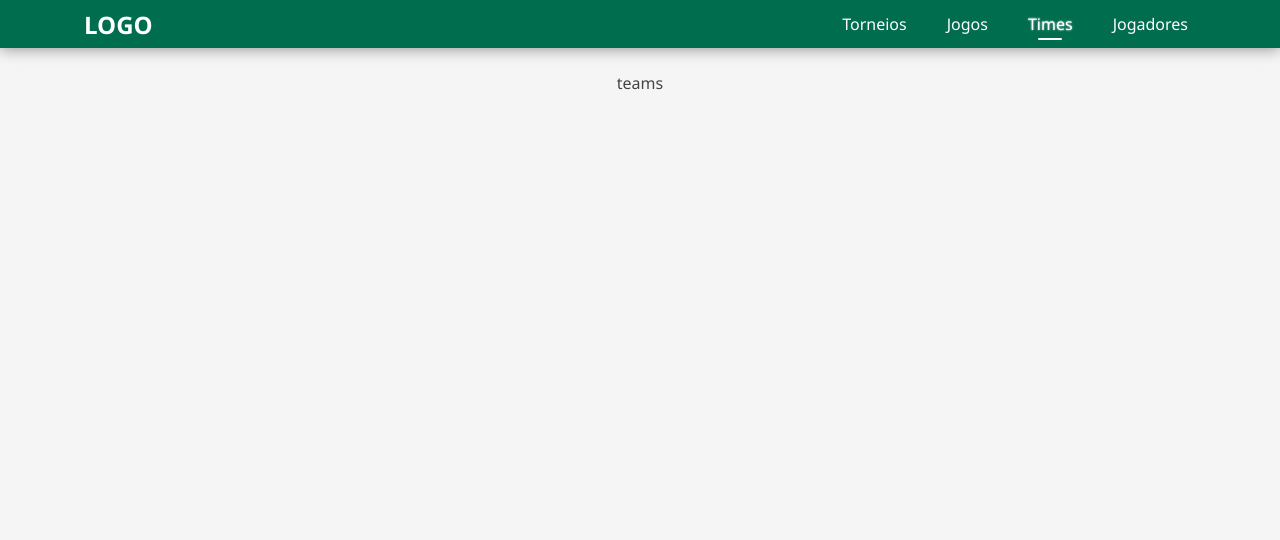
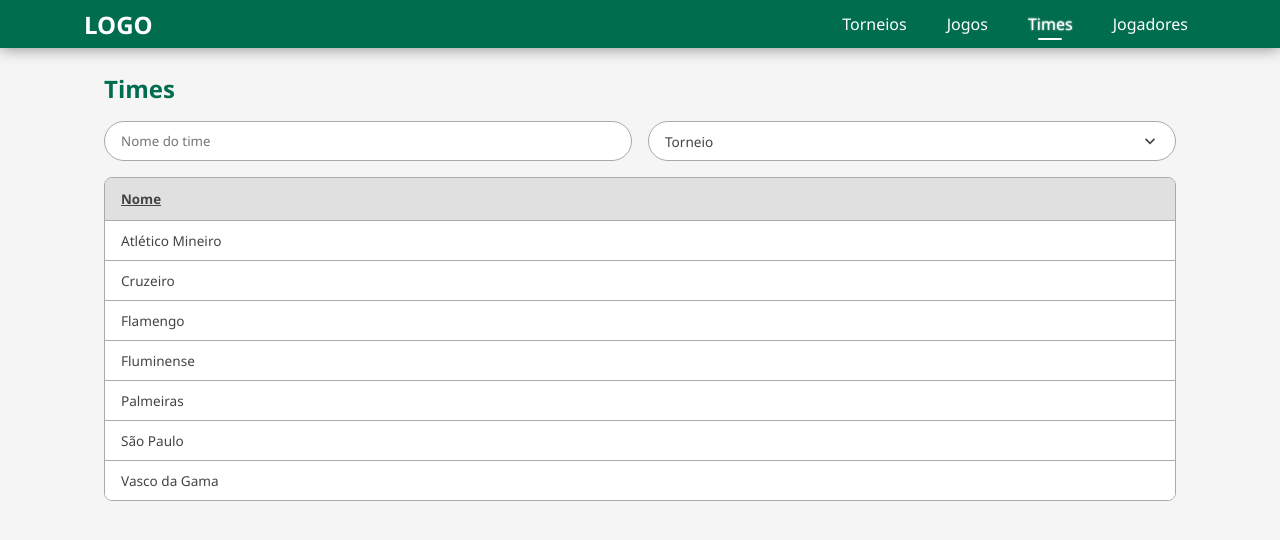
Before and after one commit to gabriel-dp/Brascode, a React (Vite) app: page /times in a window 1280 px wide. Shown: the top 540 px of the page. Built offline with nearby package versions, Linux system fonts and the light colour scheme.

Commit message:
:sparkles: Add Teams page and some adjusts

```diff
--- a/src/components/DataTable/index.tsx
+++ b/src/components/DataTable/index.tsx
@@ -66,23 +66,27 @@
 	// Controls the interval that will be displayed in the actual page
 	const [page, PageComponent] = PageNavigator({ length: body.length, max_per_page: props.perpage, interval: 1 });
 	useEffect(() => {
-		console.log(body.slice(props.perpage * (page - 1), Math.min(body.length, props.perpage * page)));
 		setIntervalBody(body.slice(props.perpage * (page - 1), Math.min(body.length, props.perpage * page)));
 	}, [page, body, props]);
 
 	// Controls Header interactions
 	const handleHeaderButtonClick = (index: number) => {
-		let newBody: typeof body;
 		if (sortIndex != index) {
-			// Sort based on the desired column
-			newBody = [...body.sort((a, b) => Object.values(a.data)[index].localeCompare(Object.values(b.data)[index]))];
+			// Sets a new sorting index
 			setSortIndex(index);
 		} else {
 			// Reverse sorting
-			newBody = body.slice().reverse();
+			setBody((body) => body.slice().reverse());
 		}
-		setBody(newBody);
 	};
+
+	// Triggers when component is rendered and when sorting index changes
+	useEffect(() => {
+		// Sort based on the desired column
+		setBody((body) => [
+			...body.sort((a, b) => Object.values(a.data)[sortIndex].localeCompare(Object.values(b.data)[sortIndex])),
+		]);
+	}, [sortIndex]);
 
 	return (
 		<DataTableContainer>
--- a/src/components/DropdownOptions/index.tsx
+++ b/src/components/DropdownOptions/index.tsx
@@ -53,7 +53,7 @@
 				props.setSelected(null);
 			}
 
-			setMatchSearch(props.items.filter((item) => stringIncludes(item.text, search)).slice(0, 10));
+			setMatchSearch(props.items.filter((item) => stringIncludes(item.text, search)));
 		}
 	}, [search, props]);
 
--- /dev/null
+++ b/src/data/tournaments.json
@@ -0,0 +1,29 @@
+{
+	"tournaments": [
+		{
+			"id": 1,
+			"name": "Campeonato Brasileiro Série A",
+			"year": 2023
+		},
+		{
+			"id": 2,
+			"name": "Campeonato Brasileiro Série B",
+			"year": 2023
+		},
+		{
+			"id": 3,
+			"name": "Campeonato Brasileiro Série A",
+			"year": 2022
+		},
+		{
+			"id": 5,
+			"name": "Campeonato Brasileiro Série B",
+			"year": 2022
+		},
+		{
+			"id": 4,
+			"name": "Champions Linux",
+			"year": 2023
+		}
+	]
+}
--- a/src/pages/Teams.tsx
+++ /dev/null
@@ -1,3 +0,0 @@
-export default function Teams() {
-	return <p>teams</p>;
-}
--- /dev/null
+++ b/src/pages/Teams/index.tsx
@@ -0,0 +1,65 @@
+import { useEffect, useMemo, useState } from "react";
+
+import useSearchTimeout from "@/hooks/useSearchTimeout";
+import { generateTournamentText } from "@/types/tournaments";
+import Searchbar from "@/components/Searchbar";
+import { MenuEntity, convertToMenuEntity } from "@/components/DropdownOptions/types";
+import DropdownOptions from "@/components/DropdownOptions";
+import DataTable from "@/components/DataTable";
+import { TableEntity, convertToTableRow } from "@/components/DataTable/types";
+
+import dataTeams from "@/data/teams.json";
+import dataTournaments from "@/data/tournaments.json";
+
+import { TeamsContainer, FilterContainer, Filter } from "./styles";
+
+export default function Teams() {
+	const [teamName, setTeamName, teamNameTimed] = useSearchTimeout(1000);
+	const [tournamentSelected, setTournamentSelected] = useState<MenuEntity | null>(null);
+
+	const headerTeamTable = useMemo(
+		() => ({
+			name: "Nome",
+		}),
+		[]
+	);
+
+	const bodyTeamTable: TableEntity[] = useMemo(
+		() => dataTeams.teams.map((team) => convertToTableRow(team, Object.keys(headerTeamTable))),
+		[headerTeamTable]
+	);
+
+	const tournamentsMenu: MenuEntity[] = useMemo(
+		() =>
+			dataTournaments.tournaments.map((tournament) =>
+				convertToMenuEntity(tournament, generateTournamentText(tournament))
+			),
+		[]
+	);
+
+	// Triggers when the filters change
+	useEffect(() => {
+		console.log(teamNameTimed, tournamentSelected);
+	}, [teamNameTimed, tournamentSelected]);
+
+	return (
+		<TeamsContainer>
+			<h1>Times</h1>
+			<FilterContainer>
+				<Filter className="team">
+					<Searchbar placeholder="Nome do time" value={teamName} setValue={setTeamName} />
+				</Filter>
+				<Filter className="tournament">
+					<DropdownOptions
+						placeholder="Torneio"
+						selected={tournamentSelected}
+						setSelected={setTournamentSelected}
+						items={tournamentsMenu}
+						loading={false}
+					/>
+				</Filter>
+			</FilterContainer>
+			<DataTable header={Object.values(headerTeamTable)} body={bodyTeamTable} perpage={20} />
+		</TeamsContainer>
+	);
+}
--- /dev/null
+++ b/src/pages/Teams/styles.ts
@@ -0,0 +1,32 @@
+import styled from "styled-components";
+
+export const TeamsContainer = styled.div`
+	width: 100%;
+
+	display: flex;
+	flex-direction: column;
+	gap: 1rem;
+`;
+
+export const FilterContainer = styled.div`
+	width: 100%;
+
+	display: flex;
+	flex-direction: row;
+	flex-wrap: wrap;
+	gap: 1rem;
+	row-gap: 0.5rem;
+`;
+
+export const Filter = styled.div`
+	height: 2.5rem;
+	flex-grow: 1;
+
+	&.team {
+		width: min(100%, 15rem);
+	}
+
+	&.tournament {
+		width: min(100%, 15rem);
+	}
+`;
--- a/src/routes.tsx
+++ b/src/routes.tsx
@@ -4,7 +4,7 @@
 import Home from "@/pages/Home";
 import Tournaments from "@/pages/Tornaments";
 import Games from "@/pages/Games";
-import Teams from "@/pages/Teams";
+import Teams from "@/pages/Teams/";
 import Players from "@/pages/Players";
 
 export default function Router() {
--- /dev/null
+++ b/src/types/tournaments.ts
@@ -0,0 +1,8 @@
+import { Entity } from "./entity";
+
+export interface TournamentsI extends Entity {
+	name: string;
+	year: number;
+}
+
+export const generateTournamentText = (t: TournamentsI) => `${t.name} (${t.year})`;
```
